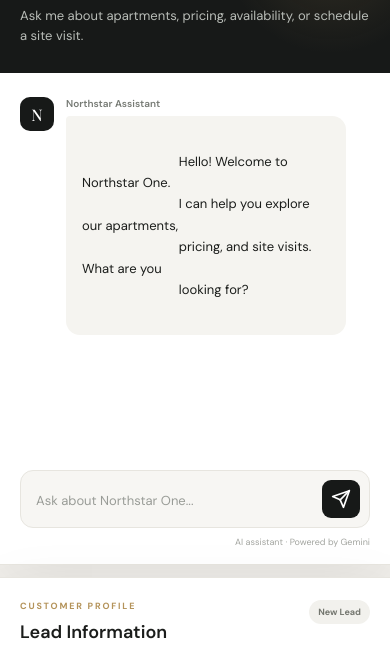
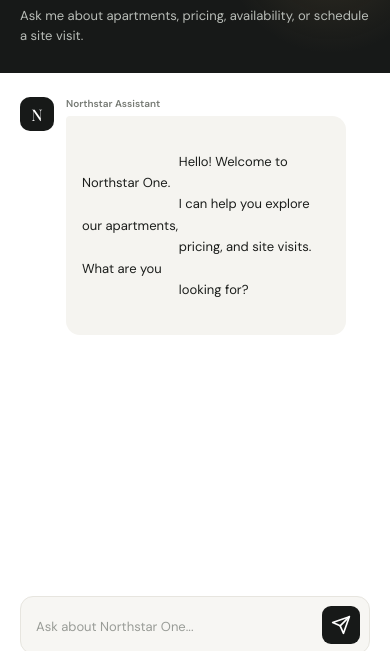
Before and after one commit to ABHISEK45/Ai-Sales-Agent, a plain HTML site: page frontend/index.html in a window 390 px wide. Shown: the part 153-804 px from the top of the page. Drawn offline with nearby package versions, Linux system fonts and the light colour scheme.

Commit message:
Completed sales agent backend and frontend

```diff
--- a/frontend/style.css
+++ b/frontend/style.css
@@ -971,3 +971,133 @@ textarea {
         padding: 22px 20px;
     }
 }
+/* =========================================================
+   APP VIEWPORT FIX
+   Keeps the chat accessible without page scrolling
+   ========================================================= */
+
+html,
+body {
+    height: 100%;
+    overflow: hidden;
+}
+
+.app-shell {
+    height: 100vh;
+    min-height: 0;
+    overflow: hidden;
+}
+
+.main-layout {
+    height: calc(100vh - 78px);
+    min-height: 0;
+    margin: 0 auto;
+    padding: 28px 0;
+    overflow: hidden;
+}
+
+.chat-panel,
+.lead-panel {
+    height: 100%;
+    min-height: 0;
+}
+
+.chat-panel {
+    min-height: 0;
+}
+
+.lead-panel {
+    min-height: 0;
+}
+
+/* Only the conversation itself scrolls */
+.chat-messages {
+    min-height: 0;
+    overflow-y: auto;
+}
+
+/* Keep the composer permanently visible */
+.composer {
+    flex-shrink: 0;
+}
+
+.composer-hint {
+    flex-shrink: 0;
+}
+
+/* Cleaner scrollbar */
+.chat-messages::-webkit-scrollbar,
+.lead-panel::-webkit-scrollbar {
+    width: 6px;
+}
+
+.chat-messages::-webkit-scrollbar-track,
+.lead-panel::-webkit-scrollbar-track {
+    background: transparent;
+}
+
+.chat-messages::-webkit-scrollbar-thumb {
+    background: #d8d6d0;
+    border-radius: 10px;
+}
+
+.lead-panel::-webkit-scrollbar-thumb {
+    background: #dedcd6;
+    border-radius: 10px;
+}
+
+
+/* =========================================================
+   TABLET / MOBILE
+   ========================================================= */
+
+@media (max-width: 950px) {
+    html,
+    body {
+        overflow: auto;
+    }
+
+    .app-shell {
+        height: auto;
+        min-height: 100vh;
+        overflow: visible;
+    }
+
+    .main-layout {
+        height: auto;
+        min-height: 0;
+        overflow: visible;
+        padding: 20px 0;
+    }
+
+    .chat-panel {
+        height: 75vh;
+        min-height: 560px;
+    }
+
+    .lead-panel {
+        height: auto;
+        max-height: none;
+    }
+}
+
+
+@media (max-width: 600px) {
+    html,
+    body {
+        overflow: auto;
+    }
+
+    .main-layout {
+        padding: 0;
+    }
+
+    .chat-panel {
+        height: calc(100vh - 68px);
+        min-height: 0;
+    }
+
+    .lead-panel {
+        height: auto;
+    }
+}
```
Also changed, not shown: 1 other file.
